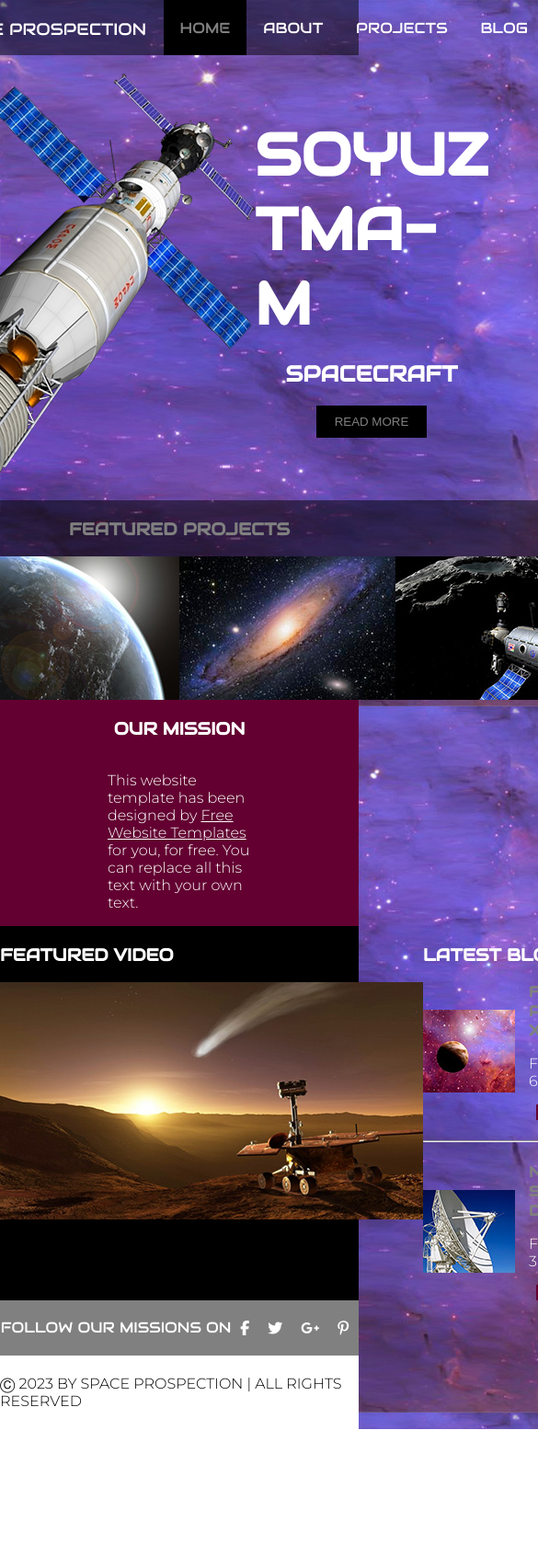
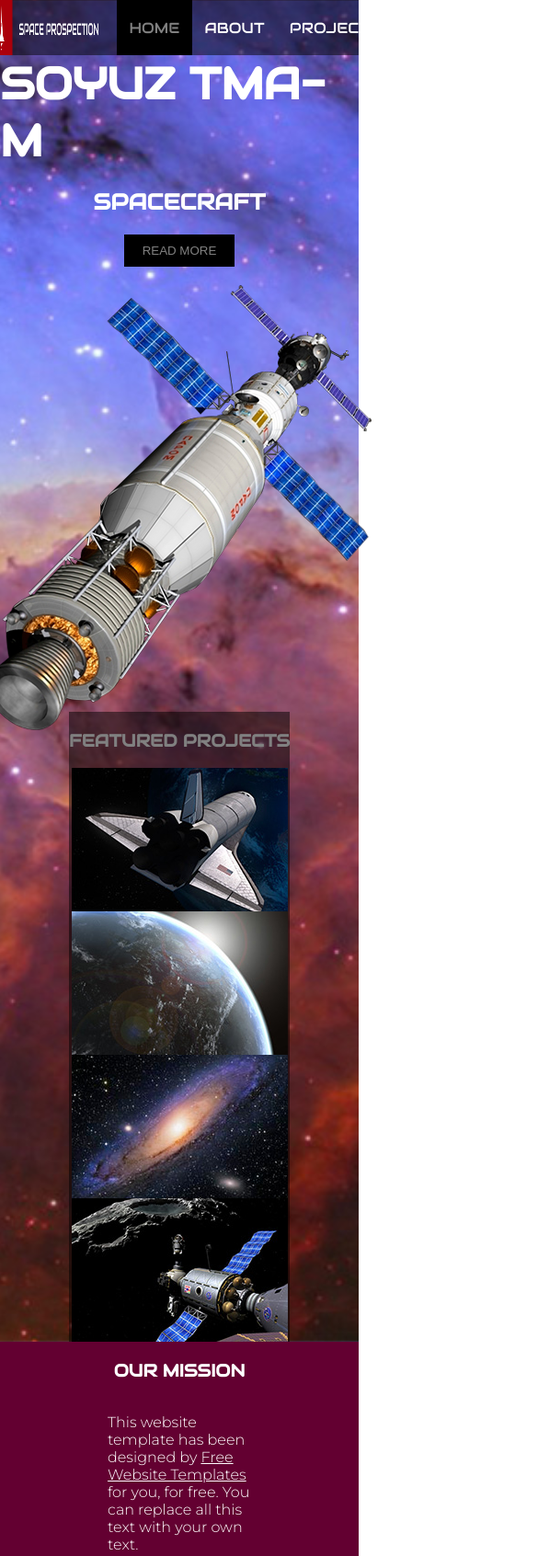
Before and after one commit to PesoPueblo/space-prospection, a plain HTML site: page index.html in a window 390 px wide. Shown: the top 1692 px of the page at 92% size, 585 px wide, since content can reach past the window. Before the commit the page ends 1554 px from the top, so only its background shows below. Drawn offline with Linux system fonts and the light colour scheme.

Commit message:
mise en place responsive

```diff
--- a/style.css
+++ b/style.css
@@ -1,7 +1,6 @@
 body{
     color: white;
     font-family: 'Audiowide', cursive;
-    background-image: url('./images/bg-home.jpg') ;
     margin: 0;
 }
 p{
@@ -13,16 +12,19 @@ header{
     background-color: rgba(0, 0, 0, 0.5);
     width: 100%;
     height: 60px;
+    position: absolute;
 }
 .logo{
-    width: 304px;
+    max-width: 304px;
+    width: 30%;
 }
 nav{
     display: flex;
     align-items: center;
     justify-content: space-between;
     height: 100%;
-    width: 606px;
+    max-width: 606px;
+    width: 70%;
     margin-left: 5%;
 
 }
@@ -34,9 +36,13 @@ nav li {
     align-content: center;
     display: flex;
 }
-.selected , nav li:hover{
+.selected {
     background-color: black;
     color: grey;
+}
+nav li:hover{
+    background-color: black;
+    color: white;
 }
 h1{
     font-size:4em;
@@ -44,8 +50,12 @@ h1{
 }
 
 main{
+    background-image: url('./images/bg-home.jpg') ;
+    background-position: center;
+    background-size:cover;
     display: flex;
     flex-direction: column;
+    padding-top: 60px;
 }
 .satellite{
     display: flex;
@@ -75,7 +85,8 @@ main{
     color: grey;
 }
 .img-project{
-    display: flex;
+    display: grid;
+    grid-template-columns: 1fr 1fr 1fr 1fr;
 }
 .backgroundpink{
     background-color: #630031;
@@ -92,19 +103,13 @@ a{
 }
 .backgroundblack{
     background-color: black;
-    display: flex;
-    justify-content: space-around;
-    align-items: flex-start;
+    display: grid;
+    grid-template-columns: 1fr 1fr;
+    justify-items: center;
+    align-items: start;
 
 }
-.backgroundblack button{
-    border: none;
-    background-color: #630031;
-    height: fit-content;
-    position: relative;
-    bottom: 0;
-    right: 0;
-}
+
 .backgroundwhite{
     background-color: white;
     display: flex;
@@ -123,6 +128,7 @@ a{
 .blog{
     display: flex;
     align-items: center;
+    justify-content: space-between;
 }
 .blog img{
     margin-right: 15px;
@@ -130,17 +136,24 @@ a{
 .blog-title{
     margin:0;
     color: grey;
+    font-size: 2em;
 }
 .blog-infos{
     display: flex;
     flex-direction: column;
+    position: relative;
 }
 .blog-infos button{
-    align-self: flex-end;
+    border: none;
+    background-color: #630031;
+    height: 40px;
+    position: absolute;
+    bottom: 0;
+    right: 0;
 
 }
 hr{
-    margin: 10% 0;
+    margin: 30px 0;
 }
 .infos>button{
     background-color: black;
@@ -151,3 +164,31 @@ hr{
 i{
     margin: 10px;
 }
+
+@media (max-width:1000px) {
+    h1{
+        font-size:3em;
+    }
+    .img-project{
+        display: grid;
+        grid-template-columns: 1fr 1fr ;
+    }.backgroundblack{
+        grid-template-columns: 1fr ;
+
+    }
+    .satellite{
+        flex-direction: column-reverse;
+    }
+    header{
+
+    }
+}
+@media (max-width:500px) {
+    .img-project{
+        display: grid;
+        grid-template-columns: 1fr  ;
+    }
+    .blog{
+        flex-direction: column;
+    }
+}
```
